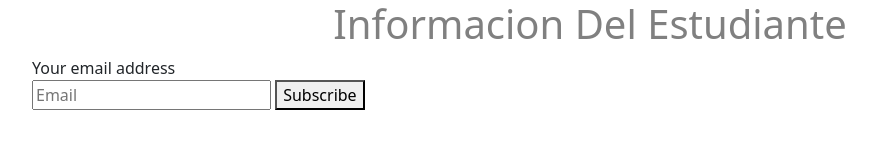
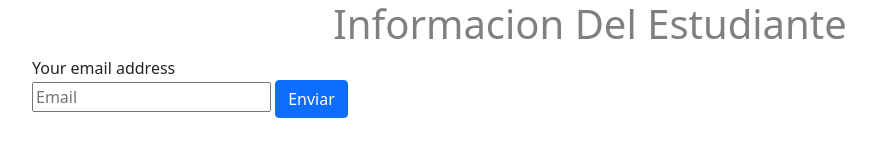
Before and after one commit to DuvanLabrador27/Hoja-de-vida, a plain HTML site: page html/formulario.html in a window 1280 px wide. Shown: the whole page, without its empty margins (50-926 px from the left). Drawn offline with nearby package versions, Linux system fonts and the light colour scheme.

Commit message:
Version 2.2

```diff
--- a/html/formulario.html
+++ b/html/formulario.html
@@ -48,7 +48,7 @@
   <label for="email">Your email address</label>
   <div>
     <input type="email" name="email" placeholder="Email"  id="email" required />
-    <button type="submit">Subscribe</button>
+   <input class="btn btn-primary"  type="submit" name="accion" value="Enviar">
   </div>
 </form>
 </div>
```
